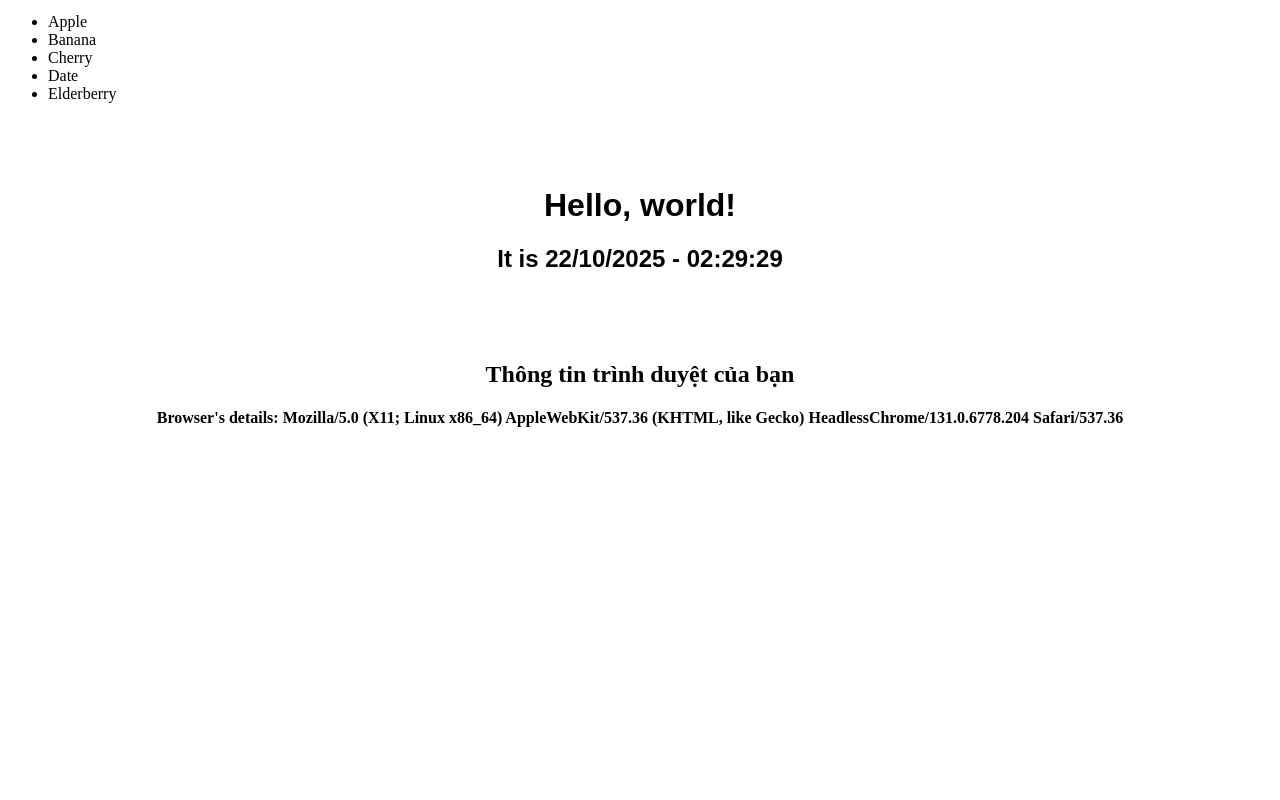
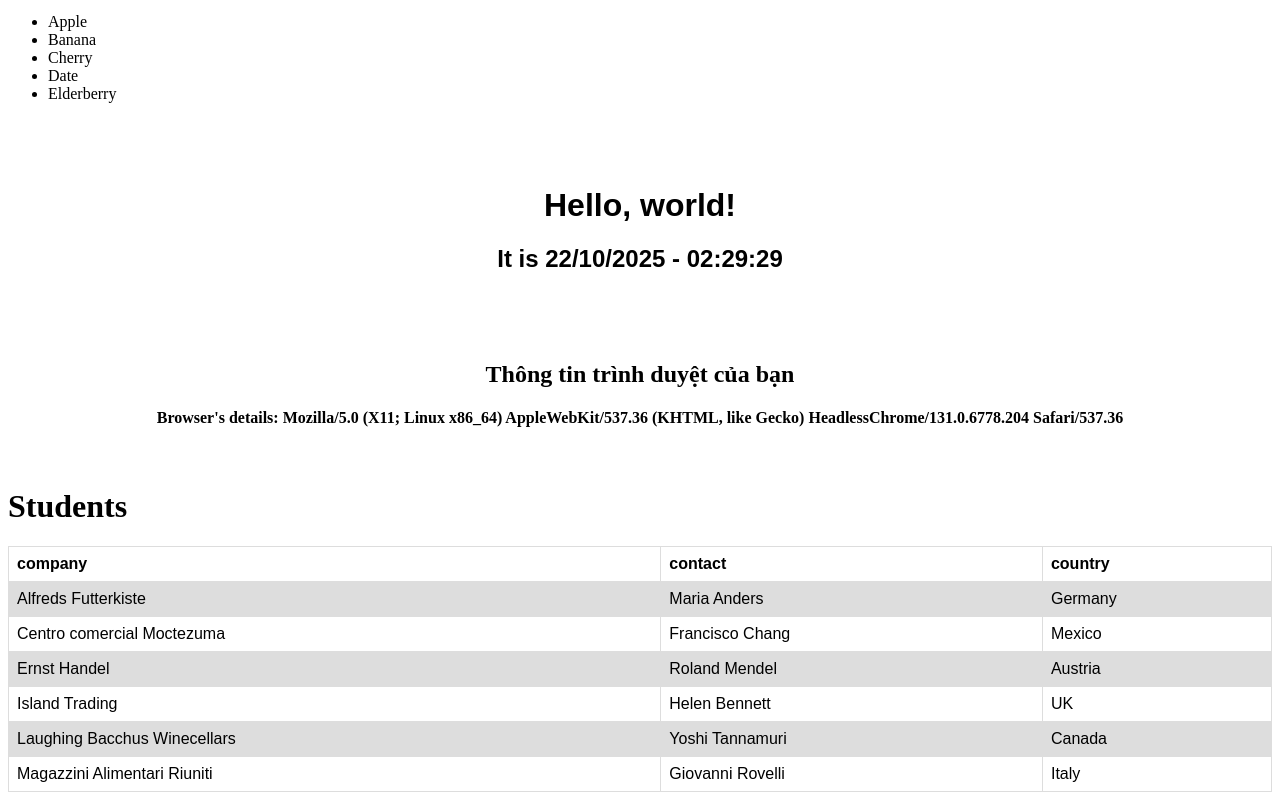
Before and after one commit to kenzaki1208/module-5---reactjs-your-name, a React (Vite) app: page / in a window 1280 px wide. Shown: the part 263-1063 px from the top of the page. Before the commit the page ends 800 px from the top, so only its background shows below. Built offline with nearby package versions, Linux system fonts and the light colour scheme.

Commit message:
update project

```diff
--- a/index.html
+++ b/index.html
@@ -16,6 +16,8 @@
     <div id="root3"></div>
     <br>
     <div id="root4"></div>
+    <br>
+    <div id="root5"></div>
 
 
 
@@ -36,5 +38,8 @@
 
     <!-- Bài tập thực tế 1: in ra thông tin trang web -->
     <script type="module" src="/src/web-infomation.jsx"></script>
+
+    <!-- Bài tập thực tế 2: Tạo danh sách sinh viên cần làm -->
+    <script type="module" src="/src/students.jsx"></script>
   </body>
 </html>
--- /dev/null
+++ b/src/students.css
@@ -0,0 +1,15 @@
+table {
+  font-family: arial, sans-serif;
+  border-collapse: collapse;
+  width: 100%;
+}
+
+td, th {
+  border: 1px solid #dddddd;
+  text-align: left;
+  padding: 8px;
+}
+
+tr:nth-child(even) {
+  background-color: #dddddd;
+}
--- /dev/null
+++ b/src/students.jsx
@@ -0,0 +1,59 @@
+import React from "react";
+import ReactDOM from "react-dom/client";
+import './students.css';
+
+const students = [
+  {
+    company: 'Alfreds Futterkiste',
+    contact: 'Maria Anders',
+    country: 'Germany'
+  },
+  {
+    company: 'Centro comercial Moctezuma',
+    contact: 'Francisco Chang',
+    country: 'Mexico'
+  },
+  {
+    company: 'Ernst Handel',
+    contact: 'Roland Mendel',
+    country: 'Austria'
+  },
+  {
+    company: 'Island Trading',
+    contact: 'Helen Bennett',
+    country: 'UK'
+  },
+  {
+    company: 'Laughing Bacchus Winecellars',
+    contact: 'Yoshi Tannamuri',
+    country: 'Canada'
+  },
+  {
+    company: 'Magazzini Alimentari Riuniti',
+    contact: 'Giovanni Rovelli',
+    country: 'Italy'
+  }
+]
+
+const Element = (
+    <div>
+        <h1>Students</h1>
+        <table>
+            <tr>
+                <th>company</th>
+                <th>contact</th>
+                <th>country</th>
+            </tr>
+            {students.map(student => (
+                <tr>
+                    <td>{student.company}</td>
+                    <td>{student.contact}</td>
+                    <td>{student.country}</td>
+                </tr>
+            ))}
+        </table>
+    </div>
+);
+
+const root = ReactDOM.createRoot(document.getElementById("root5"));
+root.render(Element);
```
